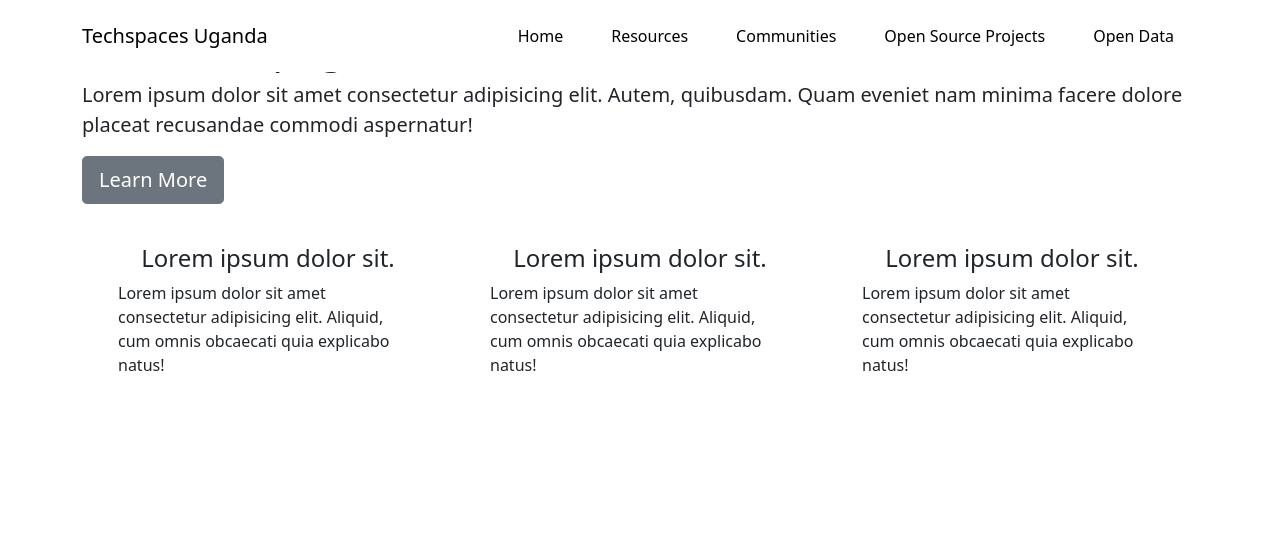
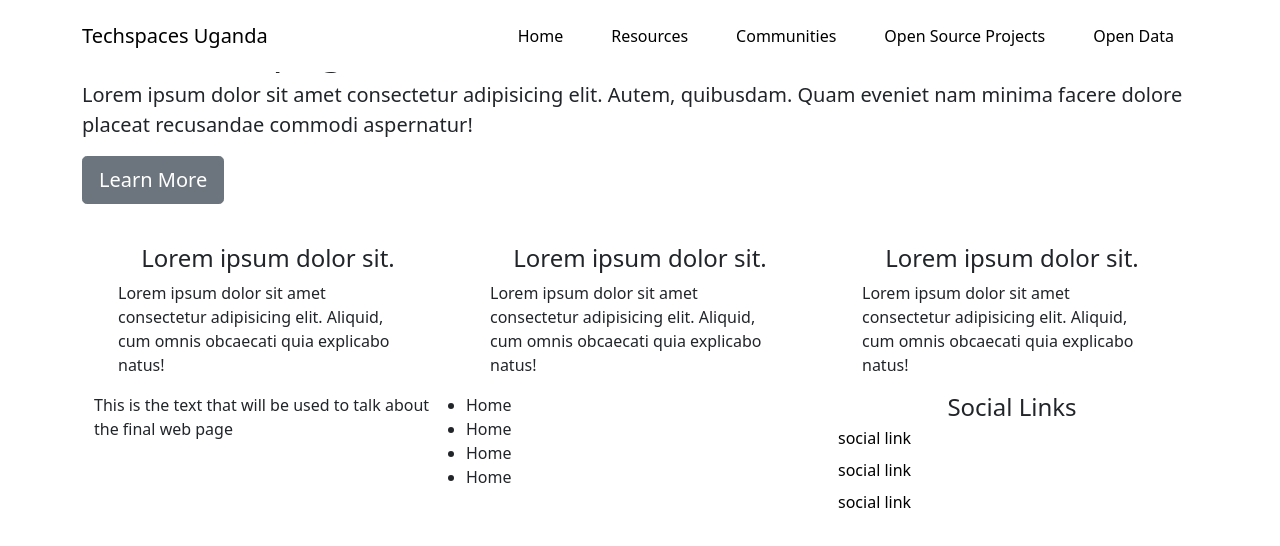
Before and after one commit to luigimorel/techspaces-uganda, a React (Create React App) app: page / in a window 1280 px wide. Shown: the top 546 px of the page. Built offline with nearby package versions, Linux system fonts and the light colour scheme; some icons are missing.

Commit message:
Add the footer

```diff
--- /dev/null
+++ b/src/components/PageHeading.tsx
@@ -0,0 +1,39 @@
+const PageHeading = () => {
+    return (
+        <div className="container">
+            <div className="row">
+                <div className="col-md-4">
+                    <p className="leading">
+                        This is the text that will be used to talk about the
+                        final web page
+                    </p>
+                </div>
+                <div className="col-md-4">
+                    <ul className="list-group">
+                        <li className="list-item">Home</li>
+                        <li className="list-item">Home</li>
+                        <li className="list-item">Home</li>
+                        <li className="list-item">Home</li>
+                    </ul>
+                </div>
+
+                <div className="col-md-4">
+                    <h4 className="heading text-center">Social Links</h4>
+                    <div className="row">
+                        <i className="fas fas-facebook mb-3">
+                            <a href="#">social link</a>
+                        </i>
+                        <i className="fas fas-facebook mb-3">
+                            <a href="#">social link</a>
+                        </i>
+                        <i className="fas fas-facebook mb-3">
+                            <a href="#">social link</a>
+                        </i>
+                    </div>
+                </div>
+            </div>
+        </div>
+    );
+};
+
+export default PageHeading;
--- a/src/index.css
+++ b/src/index.css
@@ -17,3 +17,12 @@ a {
 .nav-link {
     color: #000000;
 }
+
+/* Styles for the footer */
+.jumbotron {
+    background-color: antiquewhite;
+}
+
+li {
+    text-decoration: none;
+}
--- a/src/pages/Home.tsx
+++ b/src/pages/Home.tsx
@@ -1,3 +1,4 @@
+import PageHeading from '../components/PageHeading';
 import Hero from '../components/Hero';
 import Navbar from '../components/Navbar';
 import Reasons from '../components/Reasons';
@@ -11,6 +12,7 @@ const Home = () => {
             <div className="container mt-auto">
                 <Hero />
                 <Reasons />
+                <PageHeading />
             </div>
         </>
     );
--- a/src/pages/Resources.tsx
+++ b/src/pages/Resources.tsx
@@ -1,5 +1,11 @@
+import Navbar from '../components/Navbar';
+
 const Resources = () => {
-    return <div>This is the resources file </div>;
+    return (
+        <>
+            <Navbar />
+        </>
+    );
 };
 
 export default Resources;
```
